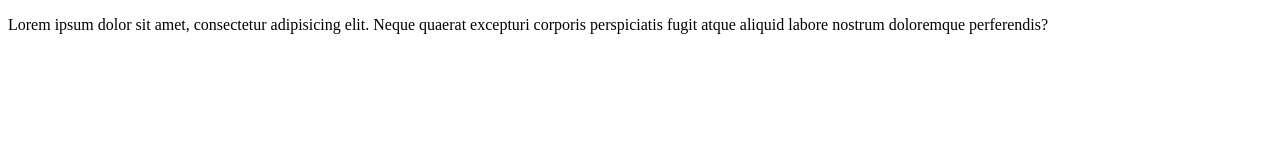
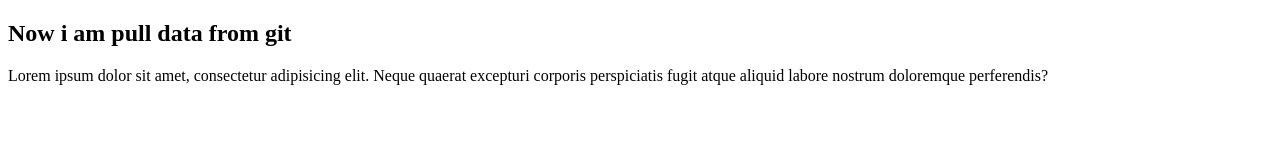
Before and after one commit to hasiburrahman00/another_testing, a plain HTML site: page index.html in a window 1280 px wide. Drawn offline with Linux system fonts and the light colour scheme.

Commit message:
pull data from git

```diff
--- a/index.html
+++ b/index.html
@@ -8,7 +8,9 @@
 </head>
 <body>
     <header class="header">
+        <h2> Now i am pull data from git </h2>
         <p>Lorem ipsum dolor sit amet, consectetur adipisicing elit. Neque quaerat excepturi corporis perspiciatis fugit atque aliquid labore nostrum doloremque perferendis?</p>
+
     </header>
 
 </body>
```
